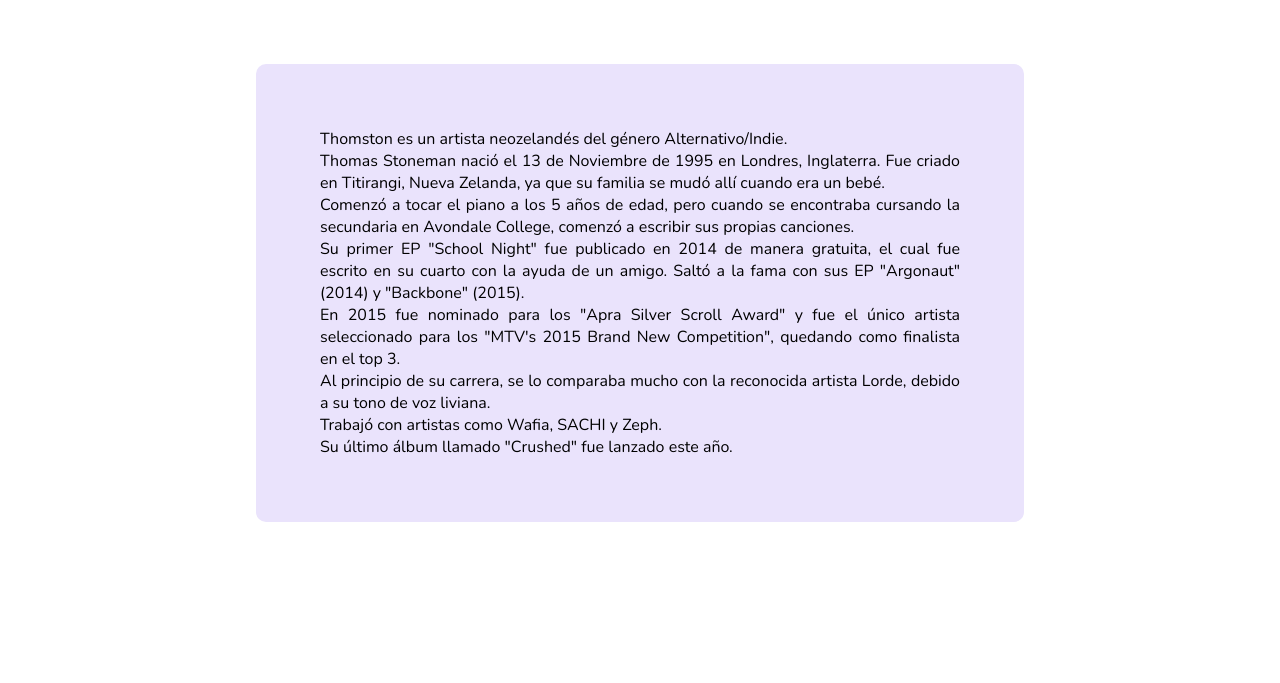
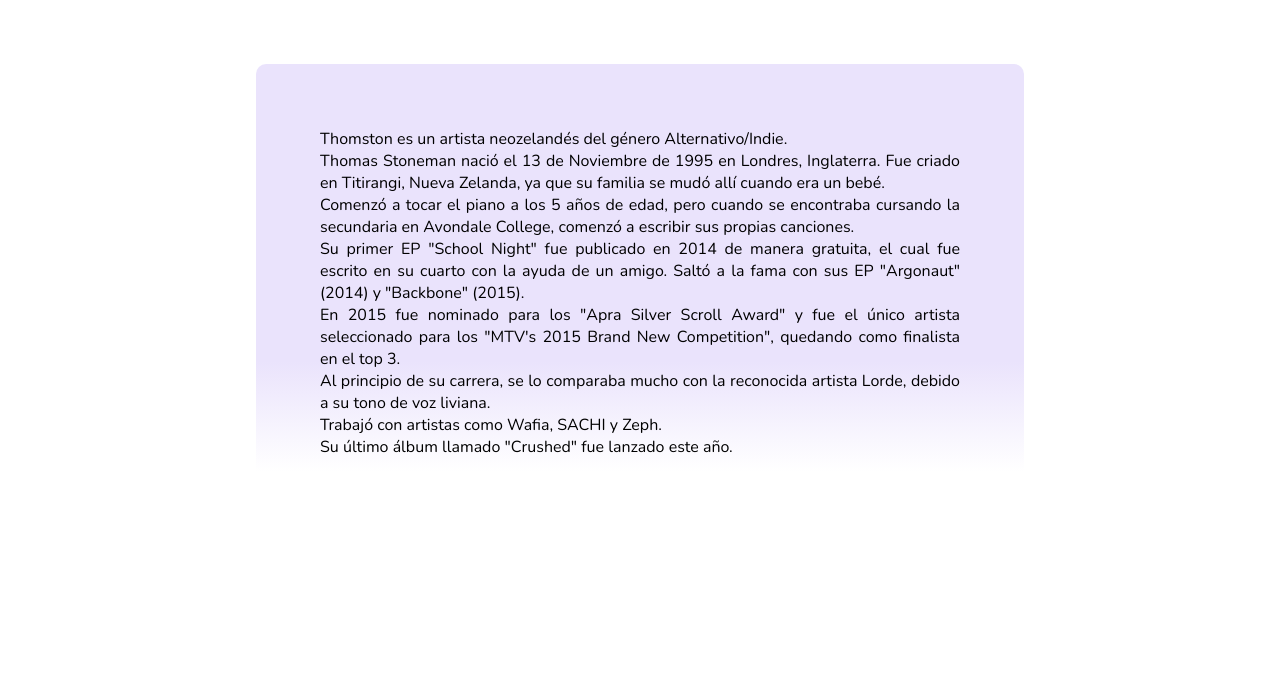
Before and after one commit to vxnitas/thomston, a plain HTML site: page index.html in a window 1280 px wide. Shown: the part 756-1439 px from the top of the page. Drawn offline with nearby package versions, Linux system fonts and the light colour scheme.

Commit message:
cambios de fondo gradiente

```diff
--- a/css/estilos.css
+++ b/css/estilos.css
@@ -61,7 +61,6 @@
 
 }
 .texto {
-    background-color: #eae3fc;
     width: 60%;
     border-radius: 10px;
     margin-left: 20%;
@@ -74,6 +73,11 @@
 .texto__parrafo {
     display: flex;
     text-align: justify;
+}
+
+.gradientes {
+    background: rgb(255,255,255);
+    background: linear-gradient(0deg, rgba(255,255,255,1) 11%, rgba(234,227,252,1) 35%);
 }
 
 .footer {
--- a/index.html
+++ b/index.html
@@ -34,7 +34,7 @@
     <main>
             <section class="seccion">
                 <img class="img__principal" src="images/Thomston-press-photo-cropped.jpg" alt="imagen referente a thomston">
-                <article class="texto">
+                <article class="texto gradientes">
                     <p class="texto__parrafo">Thomston es un artista neozelandés del género Alternativo/Indie.</p>
                     <p class="texto__parrafo">Thomas Stoneman nació el 13 de Noviembre de 1995 en Londres, Inglaterra. Fue criado en Titirangi, Nueva Zelanda, ya que su familia se mudó allí cuando era un bebé.</p>
                     <p class="texto__parrafo">Comenzó a tocar el piano a los 5 años de edad, pero cuando se encontraba cursando la secundaria en Avondale College, comenzó a escribir sus propias canciones.</p>
```
